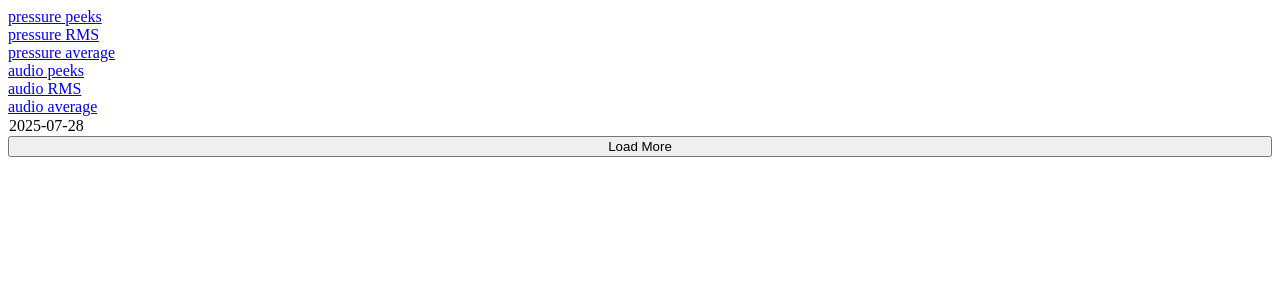
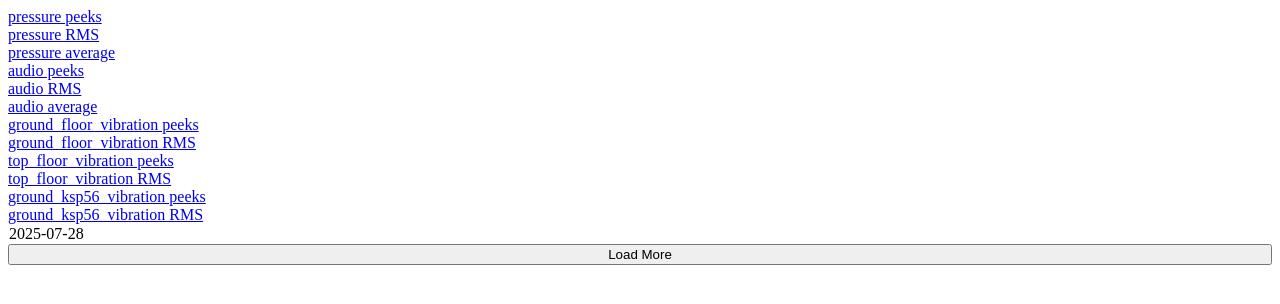
Before and after one commit to PeterWithers/DomesticEnvironmentLogger, a web app: page /spectrogram.html in a window 1280 px wide. Shown: the top 304 px of the page. Run offline with its HTML, style and script files only (its server is not run), Linux system fonts and the light colour scheme; data that the repository does not hold is empty; some libraries are stand-ins or nearby versions.

Commit message:
Alowing longger spectral data arrays. Changing colourisation to float. reducing the spectrum table width and text orientation. Adding links and currently viewing title.

```diff
--- a/monitor/src/main/java/com/bambooradical/monitor/repository/MagnitudeRecordService.java
+++ b/monitor/src/main/java/com/bambooradical/monitor/repository/MagnitudeRecordService.java
@@ -6,6 +6,7 @@ package com.bambooradical.monitor.repository;
 import com.google.cloud.datastore.Datastore;
 import com.google.cloud.datastore.Entity;
 import com.google.cloud.datastore.Key;
+import com.google.cloud.datastore.StringValue;
 //import com.google.cloud.datastore.KeyFactory;
 import java.util.Date;
 //import javax.annotation.PostConstruct;
@@ -38,12 +39,12 @@ public class MagnitudeRecordService {
         Entity magnitudeRecordsEntity = datastore.get(magnitudeRecordsKey);
         if (magnitudeRecordsEntity == null) {
             datastore.add(Entity.newBuilder(magnitudeRecordsKey)
-                    .set(timeKey, magnitudes)
+                    .set(timeKey, StringValue.newBuilder(magnitudes).setExcludeFromIndexes(true).build())
                     .set(timeKey + "_maxMsError", maxMsError)
                     .build());
         } else { //if (!magnitudeRecordsEntity.contains(programRecord.getKey())) {
             datastore.update(Entity.newBuilder(magnitudeRecordsEntity)
-                    .set(timeKey, magnitudes)
+                    .set(timeKey, StringValue.newBuilder(magnitudes).setExcludeFromIndexes(true).build())
                     .set(timeKey + "_maxMsError", maxMsError)
                     .build());
         }
--- a/monitor/src/main/webapp/spectrogram.html
+++ b/monitor/src/main/webapp/spectrogram.html
@@ -125,8 +125,10 @@
             $('#tableTarget').append('<table id="targetTable' + dateString + '" style="border-spacing: 0px;"><tr id="targetTableTitles' + dateString + '"><td>' + dateString + '</td></tr></table>');
             var locationParam = window.location.search.split('?')[1].split('&')[0];
             var typeParam = window.location.search.split('?')[1].split('&')[1];
-            var colourValue = parseInt(window.location.search.split('?')[1].split('&')[2]);
+            var colourValue = parseFloat(window.location.search.split('?')[1].split('&')[2]);
             var dataIndex = (typeParam == "rms")?2:(typeParam == "avg")?3:1;
+            var typeString = (dataIndex == 2)?'RMS':(dataIndex == 3)?'Average':'Peaks';
+            $('#titleTarget').html('<h1>' + locationParam + ' ' + typeString + ' ' + colourValue + '</h1>');
             $.getJSON('/monitor/magnitudes?location=' + locationParam + '&date=' + dateString,
                     function(data){
                     $.each(data,
@@ -136,9 +138,9 @@
                             var columnCount = $('#targetTableTitles' + dateString).children('td').length;
                             var requiredColumns = parseInt(key1.substring(0, 2)) * 3;
                             for (index = columnCount; index <= requiredColumns; index++) {
-                            $('#targetTableTitles' + dateString).append('<td style="max-width:20px; font-size: 8px;">__:__</td>');
+                            $('#targetTableTitles' + dateString).append('<td style="max-width:10px; font-size: 8px; transform: rotate(90deg);"">__:__</td>');
                             }
-                            $('#targetTableTitles' + dateString).append('<td style="max-width:20px; font-size: 8px;">' + key1 + '</td>');
+                            $('#targetTableTitles' + dateString).append('<td style="max-width:10px; font-size: 8px; transform: rotate(90deg);"">' + key1 + '</td>');
                             $.each(value1.split(';'), function(key2, value2) {
                             var splitValue2 = value2.split(' ');
                             if (splitValue2.length > 1){
@@ -150,7 +152,7 @@
                             for (index = columnCount; index <= requiredColumns; index++) {
                             $('#' + idKey + dateString + ' td:last').after('<td></td>');
                             }
-                            $('#' + idKey + dateString + ' td:last').after('<td style="max-width:20px; font-size: 3px; background:hsl(' + (Math.min((splitValue2[dataIndex] / colourValue) * 360, 360 - 50) + 50) + ', 100%, 50%);">' + splitValue2[dataIndex] + '</td>');
+                            $('#' + idKey + dateString + ' td:last').after('<td style="max-width:10px; font-size: 3px; transform: rotate(90deg);" background:hsl(' + (Math.min((splitValue2[dataIndex] / colourValue) * 360, 360 - 50) + 50) + ', 100%, 50%);">' + splitValue2[dataIndex] + '</td>');
 //                rgb(' + Math.round(splitValue2[dataIndex] / 8) + ', 0, ' + (255 - Math.round(splitValue2[dataIndex] / 2)) + ')
                             //$('#targetTable' + dateString + '').append('<tr>').append('<td>').attr('style', 'background:green;').text(key);
                             }   });
@@ -169,6 +171,13 @@
         <a href="?audio%20monitor&peeks&50">audio peeks</a><br/>
         <a href="?audio%20monitor&rms&50">audio RMS</a><br/>
         <a href="?audio%20monitor&avg&50">audio average</a><br/>
+        <a href="?ground_floor_vibration&peak&1">ground_floor_vibration peeks</a><br/>
+        <a href="?ground_floor_vibration&rms&1">ground_floor_vibration RMS</a><br/>
+        <a href="?top_floor_vibration&peak&1">top_floor_vibration peeks</a><br/>
+        <a href="?top_floor_vibration&rms&1">top_floor_vibration RMS</a><br/>
+        <a href="?ground_ksp56_vibration&peak&1">ground_ksp56_vibration peeks</a><br/>
+        <a href="?ground_ksp56_vibration&rms&1">ground_ksp56_vibration RMS</a><br/>
+        <div id="titleTarget"></div>
         <div id="tableTarget"></div>
         <button style="width: 100%" id="nextButton" onclick="loadMore()">Load More</button>
     </body>
```
